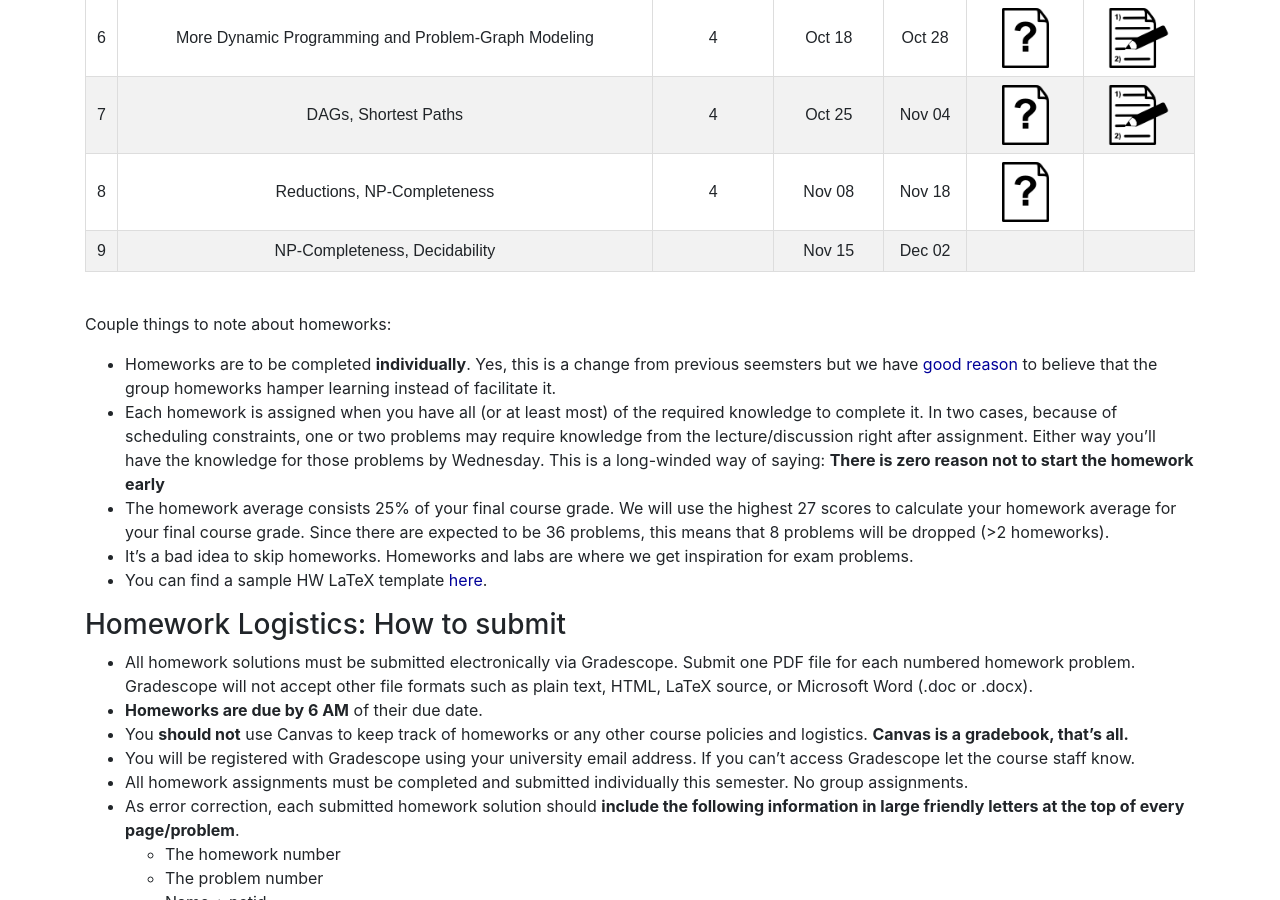
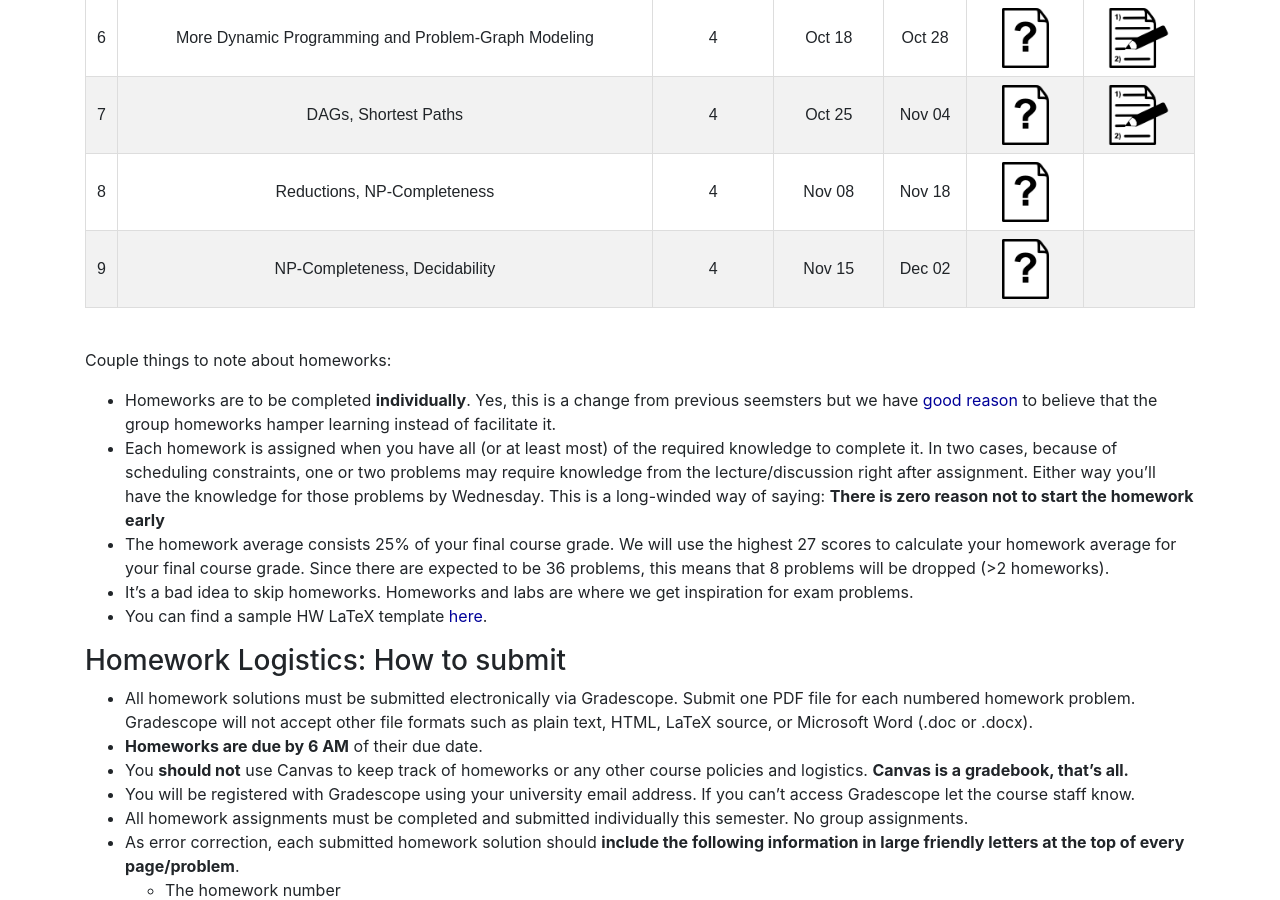
Before and after one commit to UIUC-ECE374B/su25, a Jekyll site: the page built from homeworks.md, in a window 1280 px wide and 900 px high, scrolled down 672 px. Built offline with Jekyll 4.4.1, drawn with Linux system fonts in a browser that asks for light colours.

Commit message:
release hw9

```diff
--- a/_data/homework.yml
+++ b/_data/homework.yml
@@ -72,8 +72,8 @@ hw8:
 hw9:
   num: 9
   topic: NP-Completeness, Decidability
-  num-problems:
+  num-problems: 4
   assigned-date: 2024-11-15
   due-date: 2024-12-02
-  questions-link:
+  questions-link: /materials/homeworks/hw9.pdf
   solutions-link:
```
Also changed, not shown: 1 other file.
